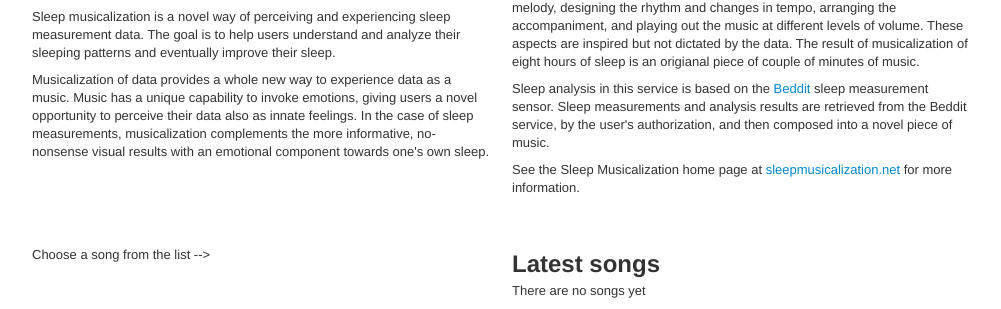
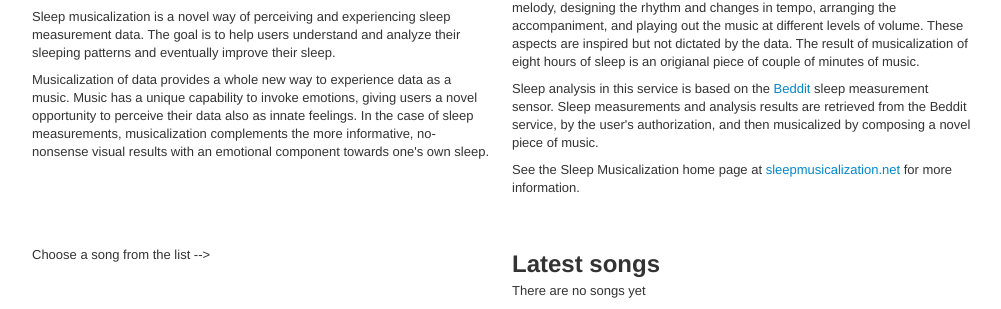
Before and after one commit to jpaalasm/sleep-musicalization-web, a Django app: template webapp/templates/dreamsapp/song.html in a window 1280 px wide. Shown: the part 119-428 px from the top of the page, without its empty margins (138-1139 px from the left). Run offline with Django 3.2, Linux system fonts and the light colour scheme; the template is opened without the code that fills it, so the values that code supplies are empty; some libraries are stand-ins or nearby versions.

Commit message:
Update webapp/templates/dreamsapp/song.html

```diff
--- a/webapp/templates/dreamsapp/song.html
+++ b/webapp/templates/dreamsapp/song.html
@@ -61,7 +61,7 @@
 		Sleep analysis in this service is based on the <a href="http://beddit.com">Beddit</a>
 		sleep measurement sensor.
 		Sleep measurements and analysis results are retrieved from the Beddit service,
-		by the user's authorization, and then composed into a novel piece of music.
+		by the user's authorization, and then musicalized by composing a novel piece of music.
 		</p>
 
 		<p>See the Sleep Musicalization home page at <a href="http://sleepmusicalization.net/">sleepmusicalization.net</a> for more information.</p>
```
